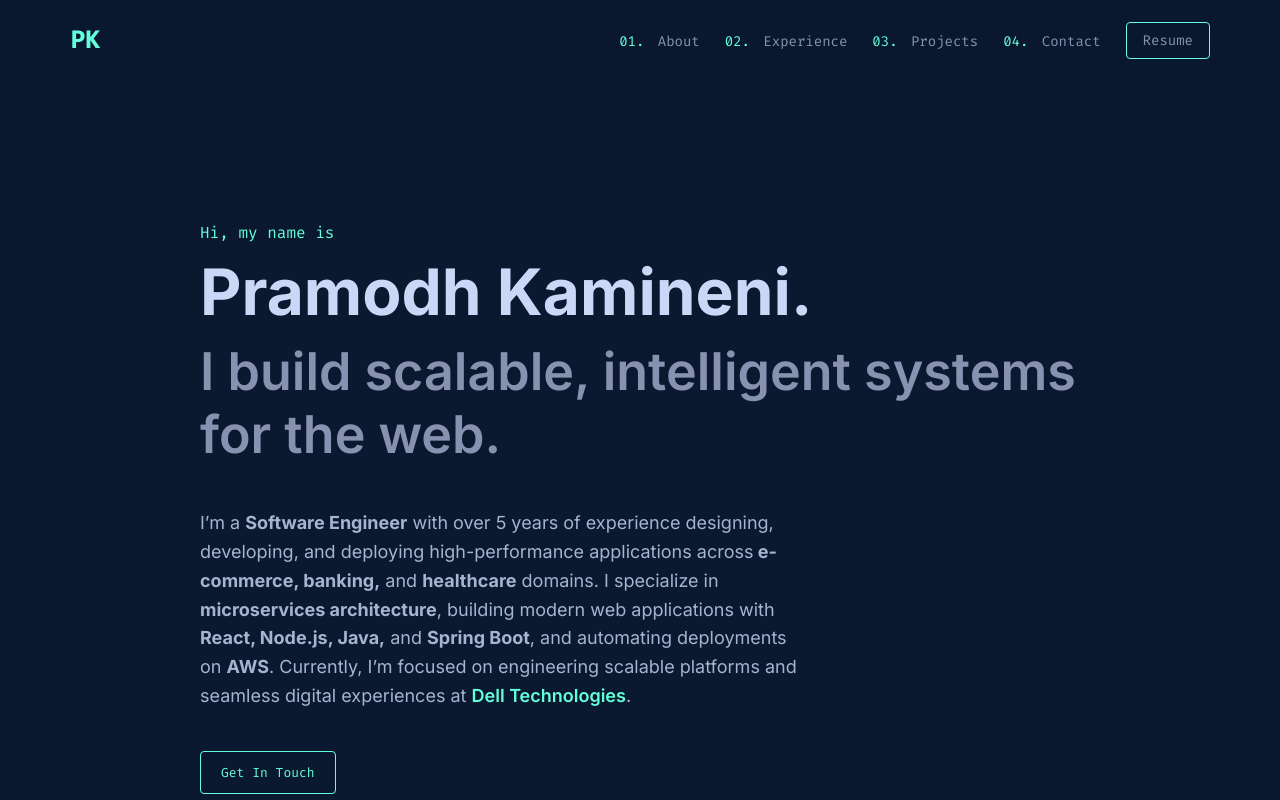
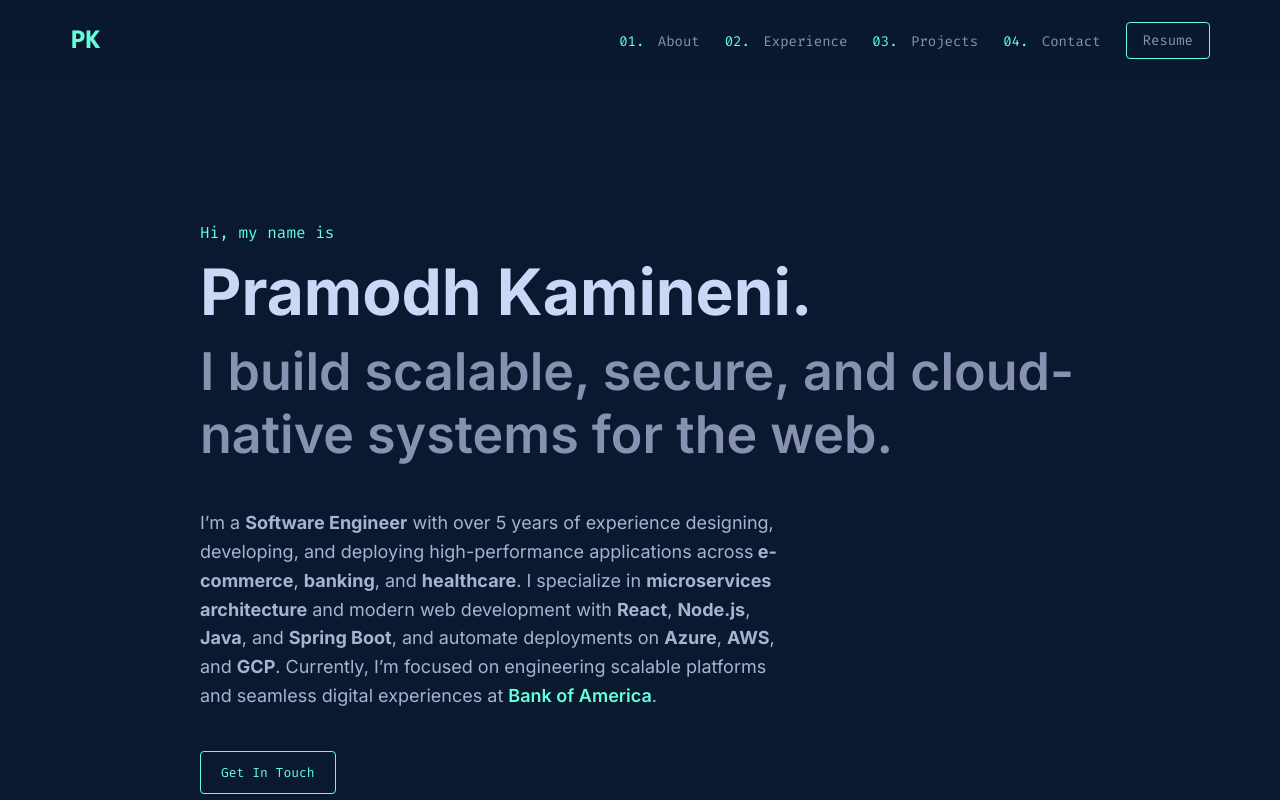
Before and after one commit to Pramodh-Kamineni/my-portfolio, a Next.js app: page / in a window 1280 px wide. Shown: the top 800 px of the page. Built offline with nearby package versions, Linux system fonts and the light colour scheme.

Commit message:
Revise Hero component text and email address
Updated job description and email contact.

```diff
--- a/src/components/Hero.js
+++ b/src/components/Hero.js
@@ -29,7 +29,7 @@ export default function Hero() {
         animate={{ opacity: 1, y: 0 }}
         transition={{ delay: 0.4, duration: 0.6 }}
       >
-        I build scalable, intelligent systems for the web.
+        I build scalable, secure, and cloud-native systems for the web.
       </motion.h2>
 
       <motion.p
@@ -40,17 +40,17 @@ export default function Hero() {
       >
         I’m a <strong>Software Engineer</strong> with over 5 years of experience
         designing, developing, and deploying high-performance applications across
-        <strong> e-commerce, banking,</strong> and <strong>healthcare</strong> domains.
-        I specialize in <strong>microservices architecture</strong>, building modern web
-        applications with <strong>React, Node.js, Java,</strong> and <strong>Spring Boot</strong>,
-        and automating deployments on <strong>AWS</strong>. Currently, I’m focused on
-        engineering scalable platforms and seamless digital experiences at{' '}
-        <Highlight>Dell Technologies</Highlight>.
+        <strong> e-commerce</strong>, <strong>banking</strong>, and <strong>healthcare</strong>.
+        I specialize in <strong>microservices architecture</strong> and modern web
+        development with <strong>React</strong>, <strong>Node.js</strong>, <strong>Java</strong>, and <strong>Spring Boot</strong>,
+        and automate deployments on <strong>Azure</strong>, <strong>AWS</strong>, and <strong>GCP</strong>.
+        Currently, I’m focused on engineering scalable platforms and seamless digital experiences at{' '}
+        <Highlight>Bank of America</Highlight>.
       </motion.p>
 
       <ButtonWrapper>
         <MotionButton
-          href="mailto:pramodhk.jobs@gmail.com"
+          href="mailto:kamineni.jobs@gmail.com" // update if you prefer a different email
           whileHover={{ scale: 1.02 }}
           transition={{ duration: 0.2 }}
         >
```
